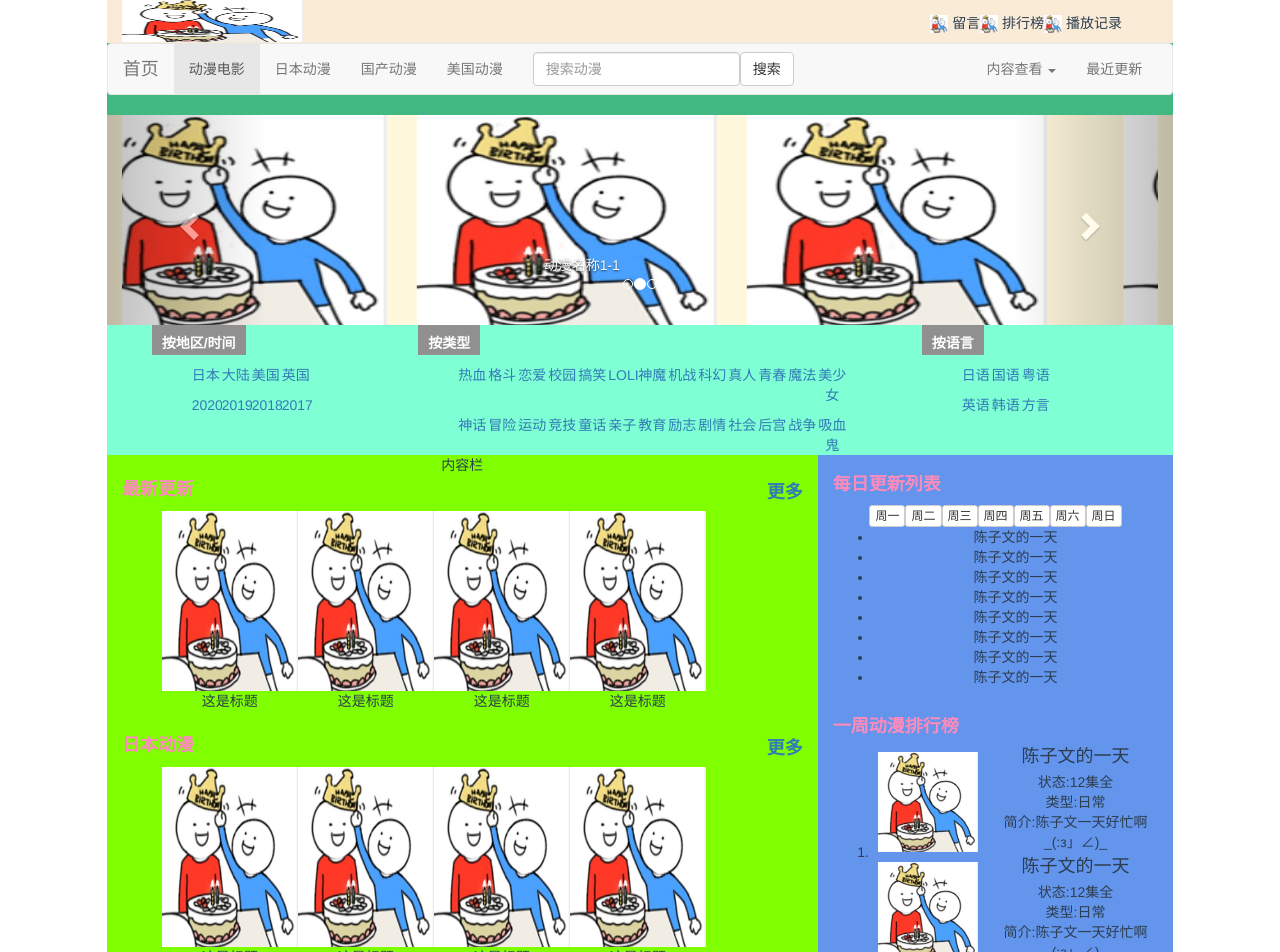
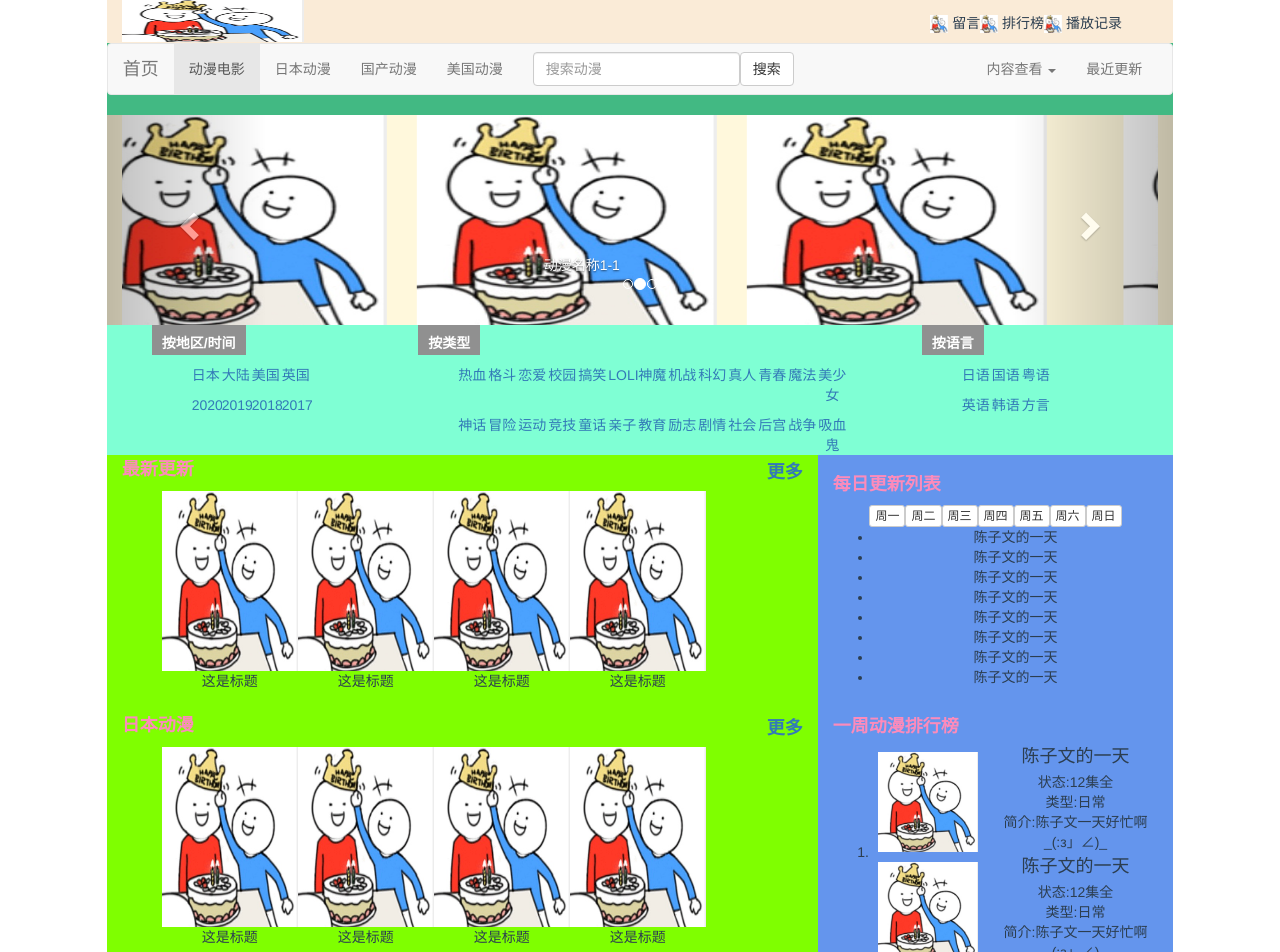
Before and after one commit to ChenZiWen66/AnimeProject, a Vue app in the folder web/: page /main in a window 1280 px wide. Shown: the top 952 px of the page. Built offline with nearby package versions, Linux system fonts and the light colour scheme; a small style sheet from the web is missing.

Commit message:
1.删掉了一行多余的话

```diff
--- a/web/src/views/Main.vue
+++ b/web/src/views/Main.vue
@@ -30,7 +30,6 @@
                 <!--       内容栏            -->
                 <div class="row">
                     <div class="col-md-8" style="background-color: chartreuse">
-                        内容栏
                         <MediaContent title="最新更新"/>
                         <MediaContent title="日本动漫"/>
                         <MediaContent title="国产动漫"/>
```
